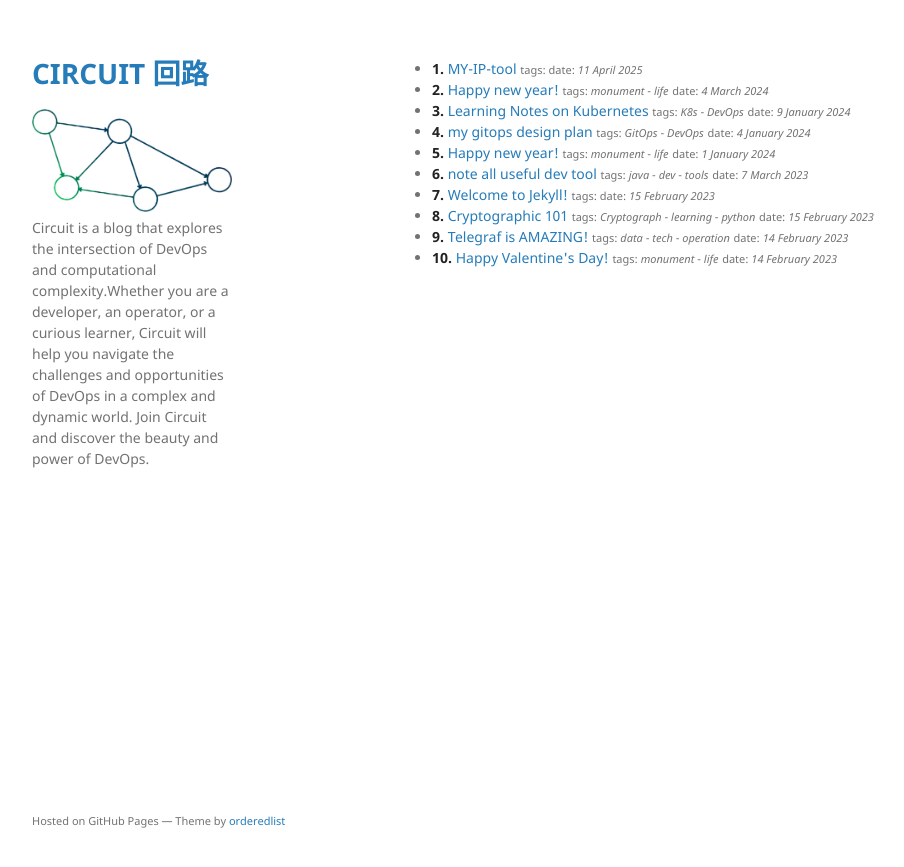
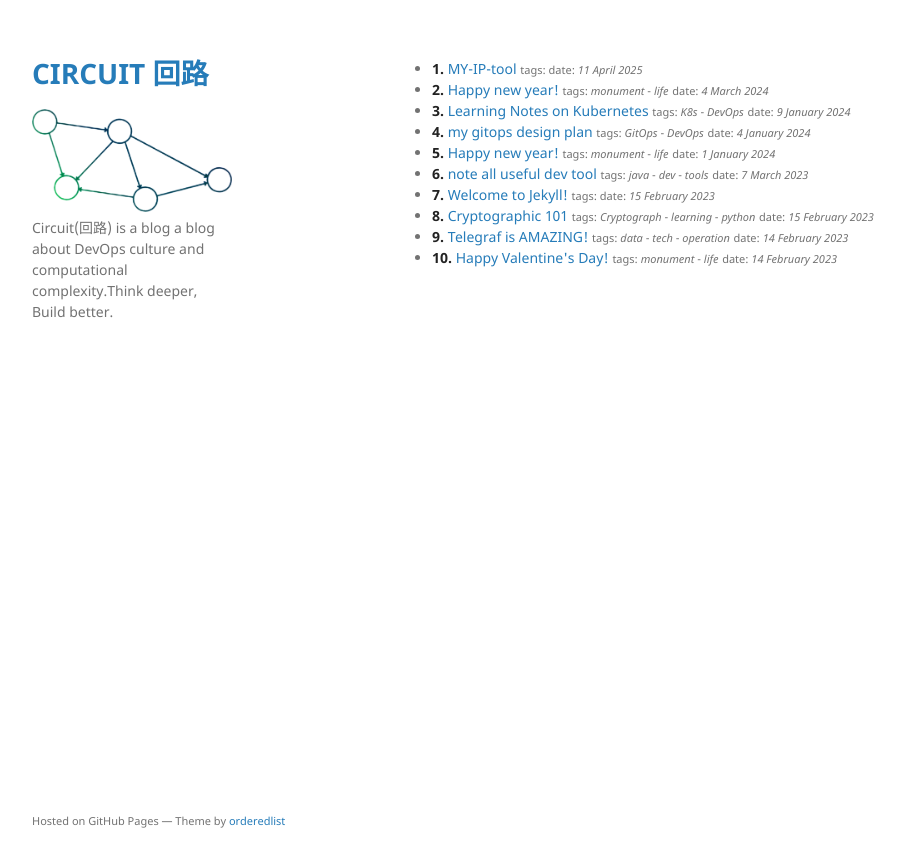
Before and after one commit to grot666/grot666.github.io, a Jekyll site: the page built from index.md, in a window 1280 px wide. Shown: the top 867 px of the page, without its empty margins (178-1082 px from the left). Built offline with Jekyll 4.4.1, drawn with Linux system fonts in a browser that asks for light colours.

Commit message:
refine the description

```diff
--- a/_config.yml
+++ b/_config.yml
@@ -1,6 +1,6 @@
 title: CIRCUIT 回路
 logo: /assets/img/logo.png
-description: Circuit is a blog that explores the intersection of DevOps and computational complexity.Whether you are a developer, an operator, or a curious learner, Circuit will help you navigate the challenges and opportunities of DevOps in a complex and dynamic world. Join Circuit and discover the beauty and power of DevOps.
+description: Circuit(回路) is a blog a blog about DevOps culture and computational complexity.Think deeper, Build better.
 show_downloads: false
 google_analytics:
 theme: jekyll-theme-minimal
```
